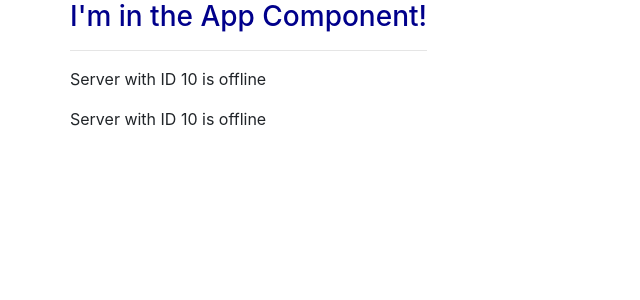
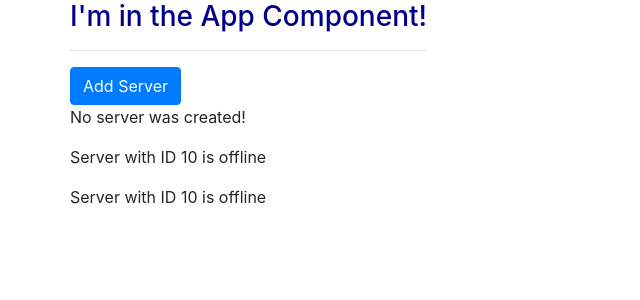
Before and after one commit to jwheel95/ang-learn, an Angular app: page / in a window 1280 px wide. Shown: the top 300 px of the page, without its empty margins (0-640 px from the left). Built offline with nearby package versions, Linux system fonts and the light colour scheme.

Commit message:
simple event binding test

```diff
--- a/src/app/servers/servers.component.html
+++ b/src/app/servers/servers.component.html
@@ -1,2 +1,7 @@
+<button
+class="btn btn-primary"
+[disabled]="!allowNewServer"
+(click)="onCreateServer()">Add Server</button>
+<p>{{ serverCreationStatus }}</p>
 <app-server></app-server>
 <app-server></app-server>
--- a/src/app/servers/servers.component.ts
+++ b/src/app/servers/servers.component.ts
@@ -2,14 +2,24 @@
 
 @Component({
   selector: 'app-servers',
-  template: '<app-server></app-server><app-server></app-server>',
+  templateUrl: './servers.component.html',
   styleUrls: ['./servers.component.css']
 })
 export class ServersComponent implements OnInit {
+  allowNewServer = false;
+  serverCreationStatus = "No server was created!";
 
-  constructor() { }
+  constructor() {
+    setTimeout(() =>{
+      this.allowNewServer = true;
+    } , 2000);
+  }
 
   ngOnInit() {
   }
 
+  onCreateServer() {
+    this.serverCreationStatus = 'Server was created!';
+  }
+
 }
```
